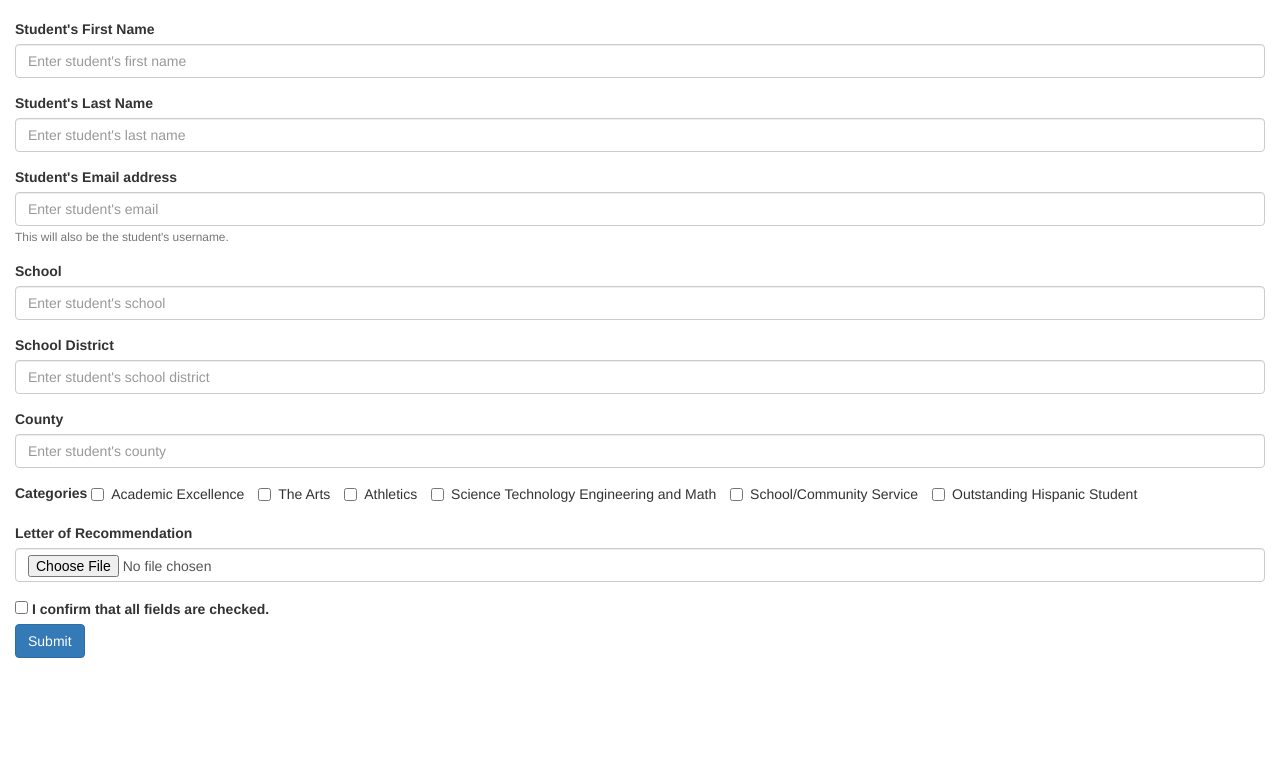
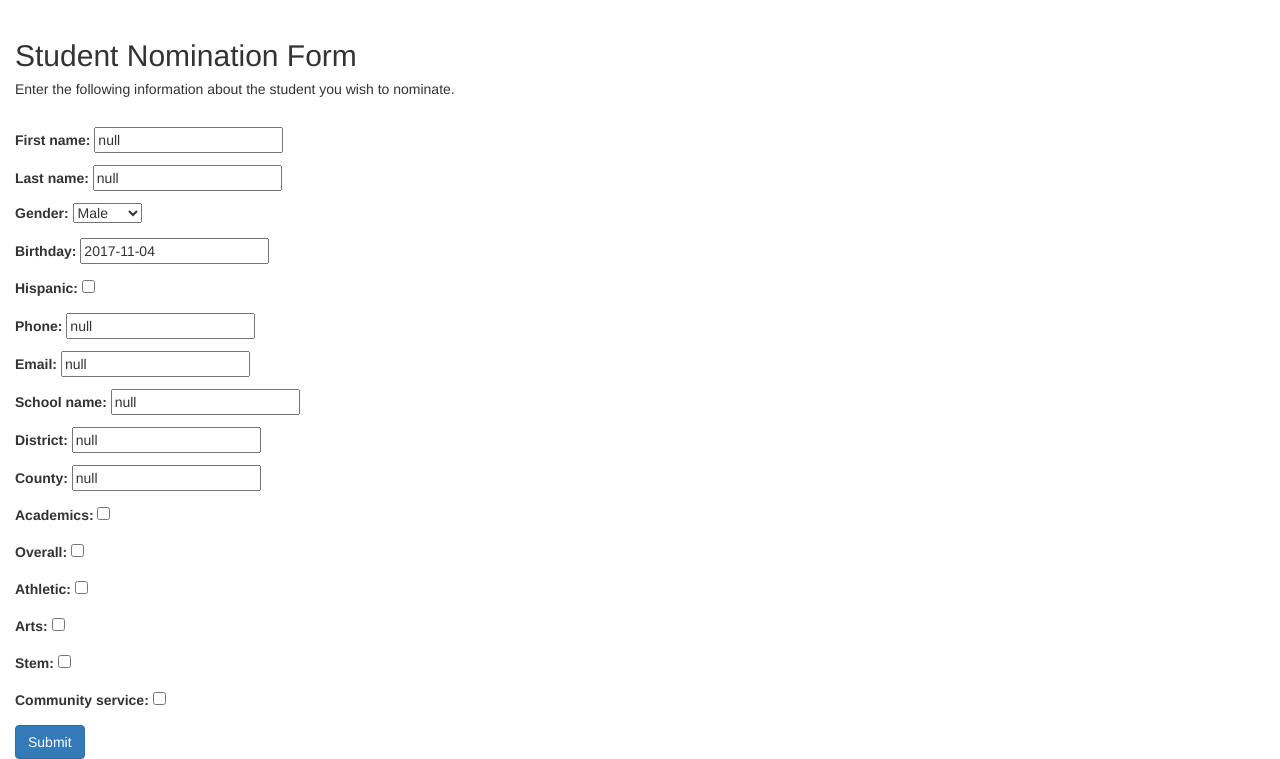
Before and after one commit to delaware2017/team-11, a Django app: template lacc/nominations/templates/nominations/student_nominations.html in a window 1280 px wide. Shown: the part 268-1027 px from the top of the page. Before the commit the page ends 926 px from the top, so only its background shows below. Run offline with Django 3.2, Linux system fonts and the light colour scheme; the template is opened without the code that fills it: values that come from a table or form of the project are taken from there, others are empty; some libraries are stand-ins or nearby versions.

Commit message:
added password to student

```diff
--- a/lacc/lacc/urls.py
+++ b/lacc/lacc/urls.py
@@ -29,7 +29,7 @@
             success_url='/'
     )),
     url(r'^accounts/student/', CreateView.as_view(
-            template_name='nominations/student_nominations0.html',
+            template_name='nominations/student_nominations.html',
             success_url='/',
             form_class=StudentForm
     )),
--- a/lacc/nominations/models.py
+++ b/lacc/nominations/models.py
@@ -43,6 +43,7 @@
     resume = models.BooleanField(default=False)
     transcript = models.BooleanField(default=False)
     nominator = models.ForeignKey(Nominator, default=0)
+    password = models.CharField(default="null", max_length = 100)
 
     def __str__(self):
         """this sets the default return for this object"""
--- a/lacc/nominations/templates/nominations/landing.html
+++ b/lacc/nominations/templates/nominations/landing.html
@@ -6,7 +6,7 @@
             <form class="register-form">
                 <p class="text-center">
                     <a class="btn btn-primary btn-lg btn-block" href="../accounts/student">Start Applications</a>
-                    <button type="button" class="btn btn-success btn-lg btn-block">View Applications</button>
+                    <button type="button" class="btn btn-success btn-lg btn-block" href="../students/list">View Applications</button>
                     <button type="button" class="btn btn-info btn-lg btn-block">Completed Applications</button>
                     <button type="button" class="btn btn-danger btn-lg btn-block">Incomplete Applications</button>
                 </p>
--- a/lacc/nominations/templates/nominations/student_nominations.html
+++ b/lacc/nominations/templates/nominations/student_nominations.html
@@ -6,65 +6,18 @@
 <!--<input type="submit" value="Confirm" />-->
 <!--</form>-->
 
-<form action="" method="post">
+<h2>Student Nomination Form</h2>
+<h5>Enter the following information about the student you wish to nominate.</h5>
+<br>
+<div>
+  <form action="" method="post">
 
-    <div class="form-group">
-        <label for="exampleInputEmail1">Student's First Name</label>
-        <input type="email" class="form-control" id="firstName" aria-describedby="emailHelp" placeholder="Enter student's first name">
-    </div>
+    {% csrf_token %}
+    {{form.as_p}}
 
-    <div class="form-group">
-        <label for="exampleInputEmail1">Student's Last Name</label>
-        <input type="email" class="form-control" id="emailAddress" aria-describedby="emailHelp" placeholder="Enter student's last name">
-    </div>
-
-
-    <div class="form-group">
-        <label for="exampleInputEmail1">Student's Email address</label>
-        <input type="email" class="form-control" id="exampleInputEmail1" aria-describedby="emailHelp" placeholder="Enter student's email">
-        <small id="emailHelp" class="form-text text-muted">This will also be the student's username.</small>
-    </div>
-
-
-    <div class="form-group">
-        <label for="exampleInputEmail1">School</label>
-        <input type="email" class="form-control" id="exampleInputEmail1" aria-describedby="emailHelp" placeholder="Enter student's school">
-    </div>
-
-    <div class="form-group">
-        <label for="exampleInputEmail1">School District</label>
-        <input type="text" class="form-control" id="exampleInputEmail1" aria-describedby="emailHelp" placeholder="Enter student's school district">
-    </div>
-
-    <div class="form-group">
-        <label for="exampleInputEmail1">County</label>
-        <input type="text" class="form-control" id="exampleInputEmail1" aria-describedby="emailHelp" placeholder="Enter student's county">
-    </div>
-
-    <div class="form-group">
-        <label for="exampleInputEmail1">Categories</label>
-        <label class="checkbox-inline"><input type="checkbox" value="">Academic Excellence</label>
-        <label class="checkbox-inline"><input type="checkbox" value="">The Arts</label>
-        <label class="checkbox-inline"><input type="checkbox" value="">Athletics</label>
-        <label class="checkbox-inline"><input type="checkbox" value="">Science Technology Engineering and Math</label>
-        <label class="checkbox-inline"><input type="checkbox" value="">School/Community Service</label>
-        <label class="checkbox-inline"><input type="checkbox" value="">Outstanding Hispanic Student</label>
-    </div>
-
-    <div class="form-group">
-        <label for="exampleInputEmail1">Letter of Recommendation</label>
-        <input type="file" class="form-control" id="exampleInputEmail1" aria-describedby="emailHelp" placeholder="Enter email">
-    </div>
-
-    <div class="form-check">
-        <label class="form-check-label">
-            <input type="checkbox" class="form-check-input">
-            I confirm that all fields are checked.
-        </label>
-    </div>
-
-    <button type="submit" value="save" class="btn btn-primary">Submit</button>
-</form>
+      <button type="submit" value="save" class="btn btn-primary">Submit</button>
+  </form>
+</div>
 
 
 {% endblock %}
```
Also changed, not shown: lacc/nominations/templates/nominations/student_nominations0.html (deleted, +0 -23 lines), lacc/nominations/templates/registration/register1.html (deleted, +0 -52 lines), lacc/db.sqlite3, lacc/nominations/migrations/0009_student_password.py (added).
